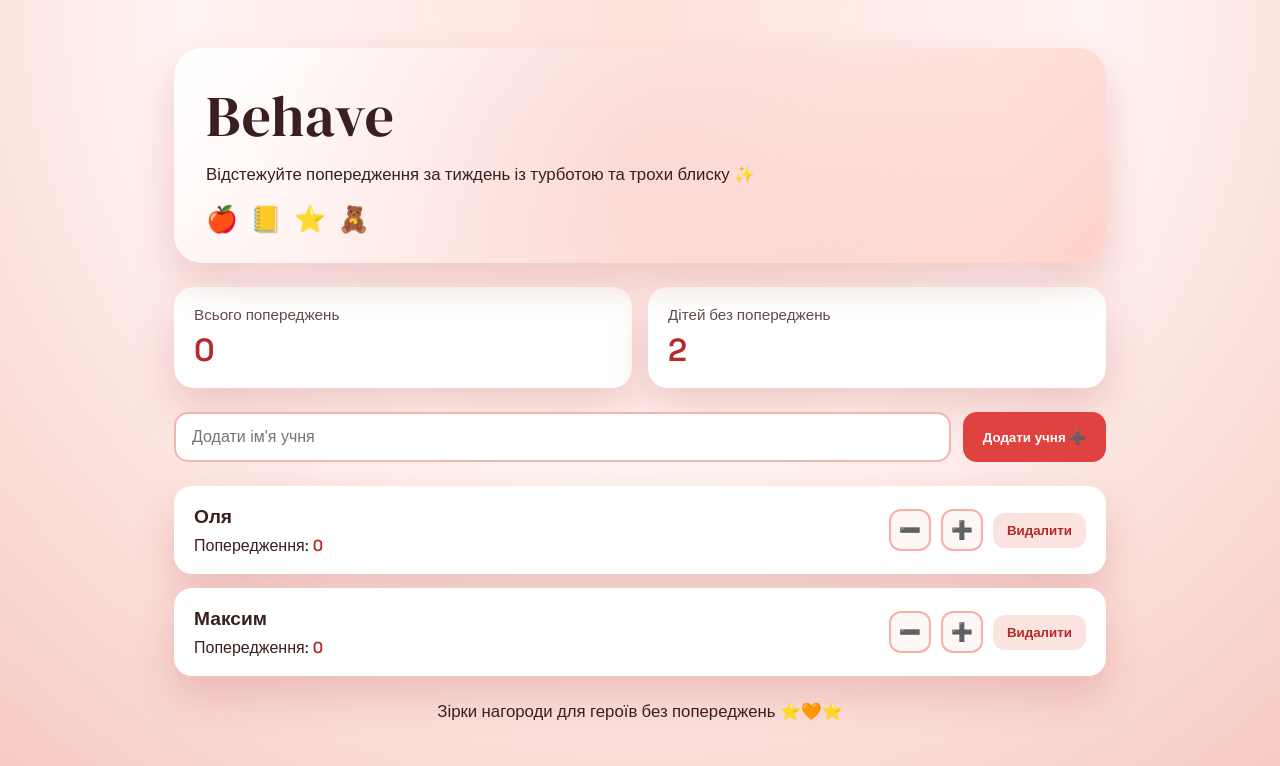
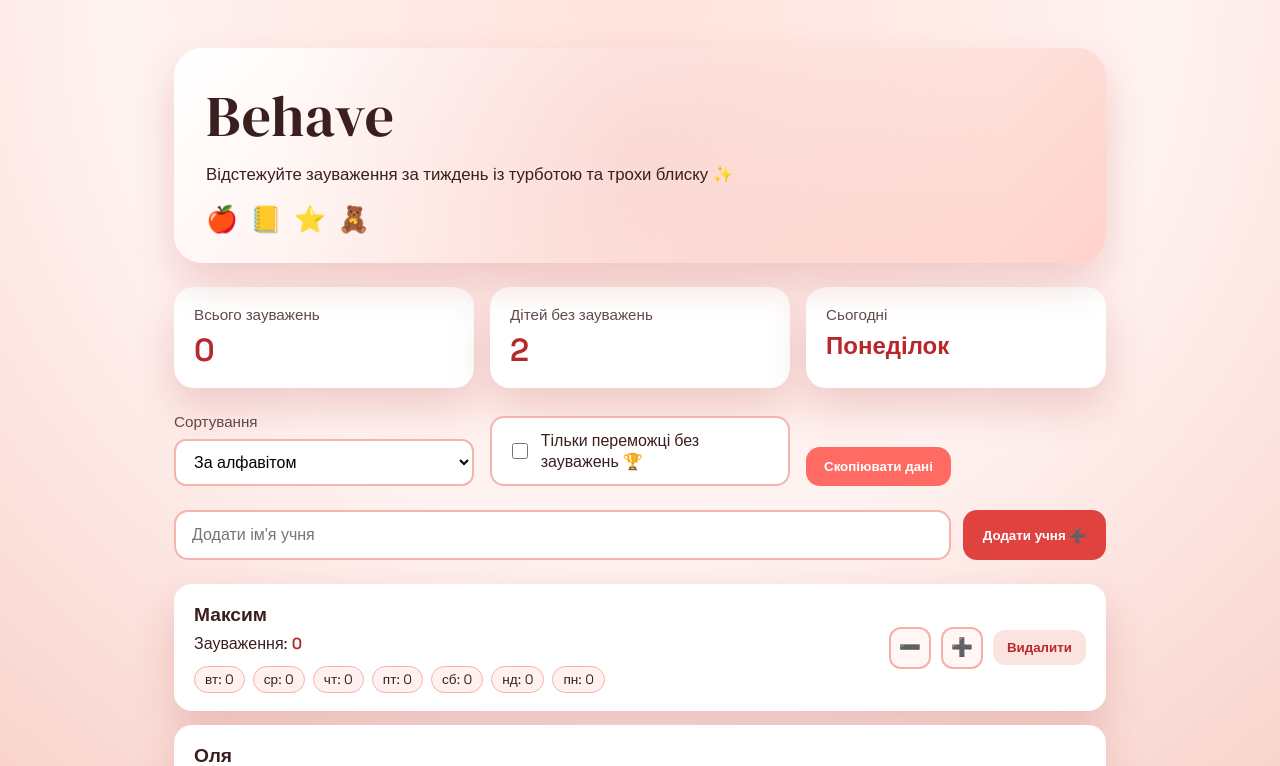
Before and after one commit to devstew/Behave, a React (Vite) app: page / in a window 1280 px wide. Shown: the top 766 px of the page. Built offline with nearby package versions, Linux system fonts and the light colour scheme.

Commit message:
Add sorting, filtering, copy data, and day history

```diff
--- a/src/App.css
+++ b/src/App.css
@@ -96,6 +96,74 @@ body {
   color: var(--accent-deep);
 }
 
+.stat-day {
+  font-size: 1.5rem;
+  text-transform: capitalize;
+}
+
+.controls {
+  display: grid;
+  grid-template-columns: repeat(auto-fit, minmax(220px, 1fr));
+  gap: 16px;
+  align-items: end;
+}
+
+.control-group {
+  display: grid;
+  gap: 8px;
+}
+
+.control-label {
+  font-size: 0.95rem;
+  opacity: 0.8;
+}
+
+.control-select {
+  padding: 12px 14px;
+  border-radius: 12px;
+  border: 2px solid #f4b5ad;
+  background: #fff;
+  font-size: 1rem;
+}
+
+.control-toggle {
+  display: inline-flex;
+  align-items: center;
+  gap: 10px;
+  padding: 12px 16px;
+  border-radius: 14px;
+  background: #fff;
+  border: 2px solid #f4b5ad;
+  font-weight: 500;
+}
+
+.control-toggle input {
+  width: 18px;
+  height: 18px;
+}
+
+.control-actions {
+  display: flex;
+  align-items: center;
+  gap: 12px;
+  flex-wrap: wrap;
+}
+
+.copy-button {
+  padding: 12px 18px;
+  border-radius: 14px;
+  border: none;
+  background: #ff6b63;
+  color: #fff;
+  font-weight: 600;
+  cursor: pointer;
+}
+
+.copy-status {
+  font-size: 0.95rem;
+  color: var(--accent-deep);
+}
+
 .add-form {
   display: grid;
   grid-template-columns: 1fr auto;
@@ -160,6 +228,21 @@ body {
 
 .pupil-warnings strong {
   color: var(--accent-deep);
+}
+
+.pupil-history {
+  display: flex;
+  flex-wrap: wrap;
+  gap: 8px;
+  margin-top: 6px;
+}
+
+.history-chip {
+  background: #fff1ef;
+  border: 1px solid #f6b0a8;
+  border-radius: 999px;
+  padding: 4px 10px;
+  font-size: 0.85rem;
 }
 
 .pupil-actions {
@@ -248,6 +331,10 @@ body {
     grid-template-columns: 1fr;
   }
 
+  .controls {
+    grid-template-columns: 1fr;
+  }
+
   .pupil-card {
     flex-direction: column;
     align-items: flex-start;
--- a/src/App.jsx
+++ b/src/App.jsx
@@ -2,16 +2,41 @@ import { useEffect, useMemo, useState } from "react";
 
 const STORAGE_KEY = "behave:pupils";
 const DEFAULT_PUPILS = [
-  { id: crypto.randomUUID(), name: "Оля", warnings: 0 },
-  { id: crypto.randomUUID(), name: "Максим", warnings: 0 }
+  { id: crypto.randomUUID(), name: "Оля", warnings: 0, history: {} },
+  { id: crypto.randomUUID(), name: "Максим", warnings: 0, history: {} }
 ];
+
+function getDateKey(date = new Date()) {
+  const year = date.getFullYear();
+  const month = String(date.getMonth() + 1).padStart(2, "0");
+  const day = String(date.getDate()).padStart(2, "0");
+  return `${year}-${month}-${day}`;
+}
+
+function getLastSevenDays() {
+  const days = [];
+  const today = new Date();
+  for (let i = 6; i >= 0; i -= 1) {
+    const date = new Date(today);
+    date.setDate(today.getDate() - i);
+    days.push({
+      key: getDateKey(date),
+      label: new Intl.DateTimeFormat("uk-UA", { weekday: "short" }).format(date)
+    });
+  }
+  return days;
+}
 
 function loadPupils() {
   try {
     const raw = localStorage.getItem(STORAGE_KEY);
     if (!raw) return DEFAULT_PUPILS;
     const parsed = JSON.parse(raw);
-    return Array.isArray(parsed) ? parsed : DEFAULT_PUPILS;
+    if (!Array.isArray(parsed)) return DEFAULT_PUPILS;
+    return parsed.map((pupil) => ({
+      ...pupil,
+      history: pupil.history ?? {}
+    }));
   } catch {
     return DEFAULT_PUPILS;
   }
@@ -22,6 +47,9 @@ export default function App() {
   const [name, setName] = useState("");
   const [showLoader, setShowLoader] = useState(true);
   const [isHydrated, setIsHydrated] = useState(false);
+  const [sortMode, setSortMode] = useState("name");
+  const [showWinnersOnly, setShowWinnersOnly] = useState(false);
+  const [copyStatus, setCopyStatus] = useState("");
 
   useEffect(() => {
     setPupils(loadPupils());
@@ -40,13 +68,36 @@ export default function App() {
     [pupils]
   );
 
+  const todayLabel = useMemo(
+    () =>
+      new Intl.DateTimeFormat("uk-UA", { weekday: "long" }).format(new Date()),
+    []
+  );
+
+  const lastSevenDays = useMemo(() => getLastSevenDays(), []);
+
+  const visiblePupils = useMemo(() => {
+    const filtered = showWinnersOnly
+      ? pupils.filter((pupil) => pupil.warnings === 0)
+      : pupils;
+    const sorted = [...filtered];
+    if (sortMode === "warnings-desc") {
+      sorted.sort((a, b) => b.warnings - a.warnings);
+    } else if (sortMode === "warnings-asc") {
+      sorted.sort((a, b) => a.warnings - b.warnings);
+    } else {
+      sorted.sort((a, b) => a.name.localeCompare(b.name, "uk"));
+    }
+    return sorted;
+  }, [pupils, sortMode, showWinnersOnly]);
+
   function handleAdd(event) {
     event.preventDefault();
     const trimmed = name.trim();
     if (!trimmed) return;
     setPupils((prev) => [
       ...prev,
-      { id: crypto.randomUUID(), name: trimmed, warnings: 0 }
+      { id: crypto.randomUUID(), name: trimmed, warnings: 0, history: {} }
     ]);
     setName("");
   }
@@ -59,10 +110,34 @@ export default function App() {
     setPupils((prev) =>
       prev.map((pupil) =>
         pupil.id === id
-          ? { ...pupil, warnings: Math.max(0, pupil.warnings + delta) }
+          ? (() => {
+              const nextWarnings = Math.max(0, pupil.warnings + delta);
+              const dateKey = getDateKey();
+              const history = pupil.history ?? {};
+              const nextHistoryValue = Math.max(
+                0,
+                (history[dateKey] ?? 0) + delta
+              );
+              return {
+                ...pupil,
+                warnings: nextWarnings,
+                history: { ...history, [dateKey]: nextHistoryValue }
+              };
+            })()
           : pupil
       )
     );
+  }
+
+  async function handleCopyData() {
+    try {
+      const payload = JSON.stringify(pupils, null, 2);
+      await navigator.clipboard.writeText(payload);
+      setCopyStatus("Скопійовано ✅");
+    } catch {
+      setCopyStatus("Не вдалося скопіювати");
+    }
+    setTimeout(() => setCopyStatus(""), 2000);
   }
 
   const zeroWarningCount = pupils.filter((pupil) => pupil.warnings === 0).length;
@@ -81,7 +156,7 @@ export default function App() {
       <header className="hero">
         <div className="hero-title">Behave</div>
         <div className="hero-subtitle">
-          Відстежуйте попередження за тиждень із турботою та трохи блиску ✨
+          Відстежуйте зауваження за тиждень із турботою та трохи блиску ✨
         </div>
         <div className="hero-badges">
           <span>🍎</span>
@@ -93,12 +168,48 @@ export default function App() {
 
       <section className="stats">
         <div className="stat-card">
-          <div className="stat-label">Всього попереджень</div>
+          <div className="stat-label">Всього зауважень</div>
           <div className="stat-value">{totalWarnings}</div>
         </div>
         <div className="stat-card">
-          <div className="stat-label">Дітей без попереджень</div>
+          <div className="stat-label">Дітей без зауважень</div>
           <div className="stat-value">{zeroWarningCount}</div>
+        </div>
+        <div className="stat-card">
+          <div className="stat-label">Сьогодні</div>
+          <div className="stat-value stat-day">{todayLabel}</div>
+        </div>
+      </section>
+
+      <section className="controls">
+        <div className="control-group">
+          <label className="control-label" htmlFor="sortMode">
+            Сортування
+          </label>
+          <select
+            id="sortMode"
+            className="control-select"
+            value={sortMode}
+            onChange={(event) => setSortMode(event.target.value)}
+          >
+            <option value="name">За алфавітом</option>
+            <option value="warnings-desc">Зауважень більше → менше</option>
+            <option value="warnings-asc">Зауважень менше → більше</option>
+          </select>
+        </div>
+        <label className="control-toggle">
+          <input
+            type="checkbox"
+            checked={showWinnersOnly}
+            onChange={(event) => setShowWinnersOnly(event.target.checked)}
+          />
+          Тільки переможці без зауважень 🏆
+        </label>
+        <div className="control-actions">
+          <button className="copy-button" type="button" onClick={handleCopyData}>
+            Скопіювати дані
+          </button>
+          {copyStatus && <span className="copy-status">{copyStatus}</span>}
         </div>
       </section>
 
@@ -116,17 +227,24 @@ export default function App() {
       </form>
 
       <section className="list">
-        {pupils.length === 0 && (
+        {visiblePupils.length === 0 && (
           <div className="empty-state">
             Поки немає учнів. Додайте першого! 🎉
           </div>
         )}
-        {pupils.map((pupil) => (
+        {visiblePupils.map((pupil) => (
           <div className="pupil-card" key={pupil.id}>
             <div className="pupil-info">
               <div className="pupil-name">{pupil.name}</div>
               <div className="pupil-warnings">
-                Попередження: <strong>{pupil.warnings}</strong>
+                Зауваження: <strong>{pupil.warnings}</strong>
+              </div>
+              <div className="pupil-history">
+                {lastSevenDays.map((day) => (
+                  <span className="history-chip" key={day.key}>
+                    {day.label}: {pupil.history?.[day.key] ?? 0}
+                  </span>
+                ))}
               </div>
             </div>
             <div className="pupil-actions">
@@ -157,7 +275,7 @@ export default function App() {
       </section>
 
       <footer className="footer">
-        Зірки нагороди для героїв без попереджень ⭐🧡⭐
+        Зірки нагороди для героїв без зауважень ⭐🧡⭐
       </footer>
     </div>
   );
```
